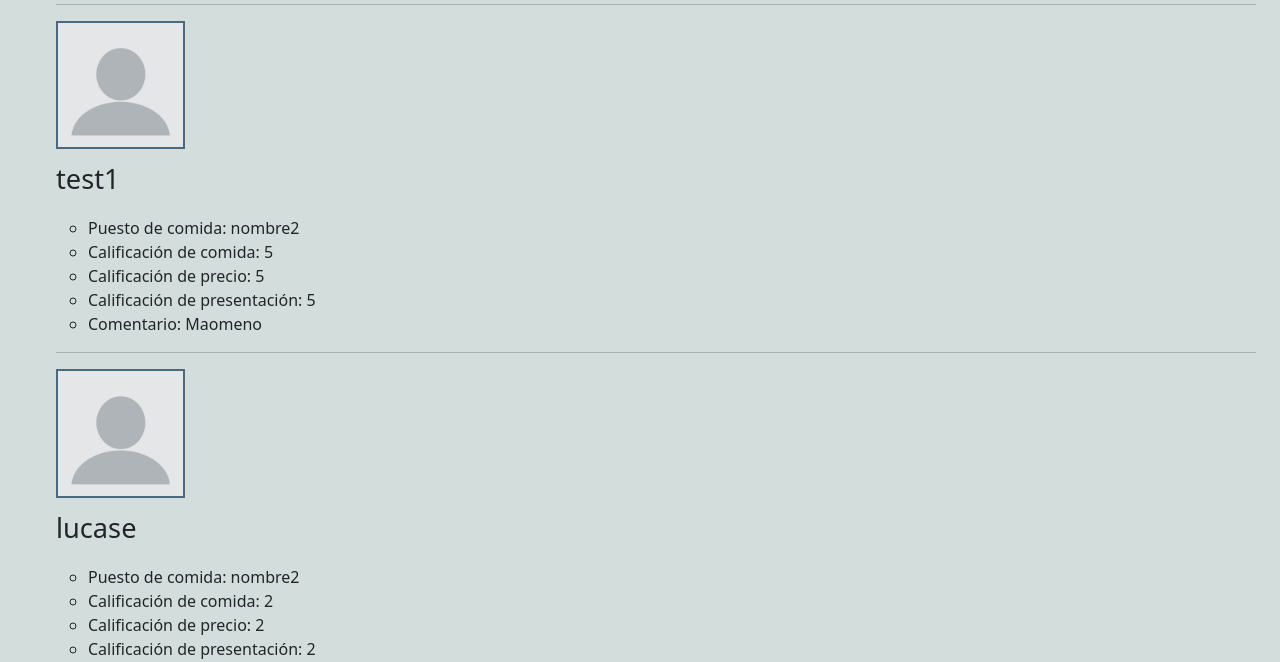
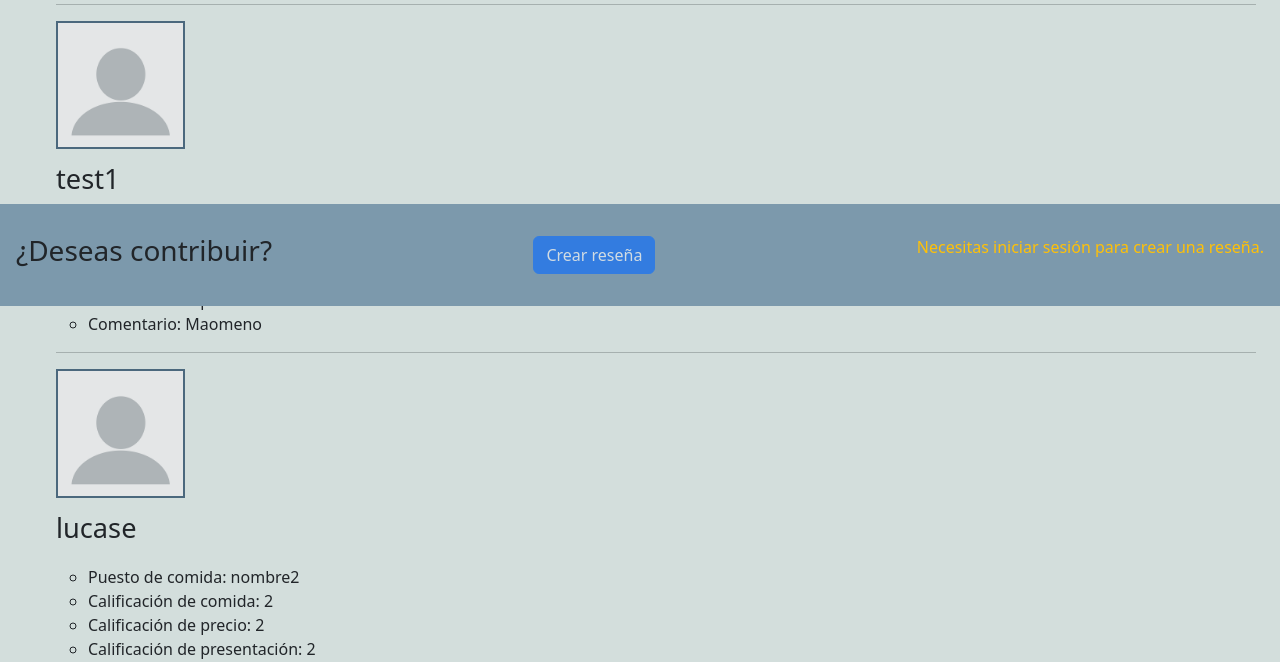
Before and after one commit to Hcatmin/FcFoods, a Django app: template foodproject/templates/lista_de_reviews.html in a window 1280 px wide. Shown: the part 494-1156 px from the top of the page. Run offline with Django 4.2, Linux system fonts and the light colour scheme; the template is opened without the code that fills it: values that come from a table or form of the project are taken from there, others are empty; data comes from the database, SQL or seed files in the repository; some libraries are stand-ins or nearby versions.

Commit message:
feat: Se implementa botón para crear reseña en lista de reviews

```diff
--- a/foodproject/templates/lista_de_reviews.html
+++ b/foodproject/templates/lista_de_reviews.html
@@ -10,11 +10,11 @@
   <title>Mapa</title>
   <link rel="stylesheet" href= "{% static 'css/lista_de_reviwes.css' %}">
 </head>
-<main class="mx-4">
+<main class="">
   <header>
-    <h1 class="my-4">Lista de reseñas</h1>
+    <h1 class="mx-4 my-4">Lista de reseñas</h1>
   </header>
-  <section>
+  <section class="mx-4">
     <ul>
       {% for review in reviews_list %}
       <article>
@@ -38,6 +38,37 @@
       {% endfor %}
     </ul>
   </section>
+  <div class="bottom-0 position-sticky mx-0">
+    <div class="container-fluid d-flex justify-content-between align-items-center p-3" style="background-color: #7C99AC;">
+      <h3>¿Deseas contribuir?</h3>
+      <!-- Button trigger modal -->
+      {% if user.is_authenticated %}
+        <button type="button" class="btn btn-primary m-3" data-bs-toggle="modal" data-bs-target="#createResena">
+          Crear reseña
+        </button>
+      {% else %}
+        <button type="button" class="btn btn-primary m-3" data-bs-toggle="modal" data-bs-target="#createResena" disabled>
+          Crear reseña
+        </button>
+        <p class="fs-6 text-warning">Necesitas iniciar sesión para crear una reseña.</p>
+      {% endif %}
+    </div>
+  </div>
+  <!-- Modal -->
+  <div class="modal fade" id="createResena">
+    <div class="modal-dialog modal-dialog-centered">
+      <div class="modal-content p-4">
+        <h1 class="modal-title fs-3 mb-4">Crear una reseña</h1>
+        <form action="" method="post">
+          {% csrf_token %}
+            <div class="card-body">
+                {{ form_tarea.as_p }}
+                <button class="btn btn-primary" name="taskAdd" type="submit">Crear reseña</button>
+            </div>
+        </form>
+      </div>
+    </div>
+  </div>
 </main>
 
 {% endblock %}
```
